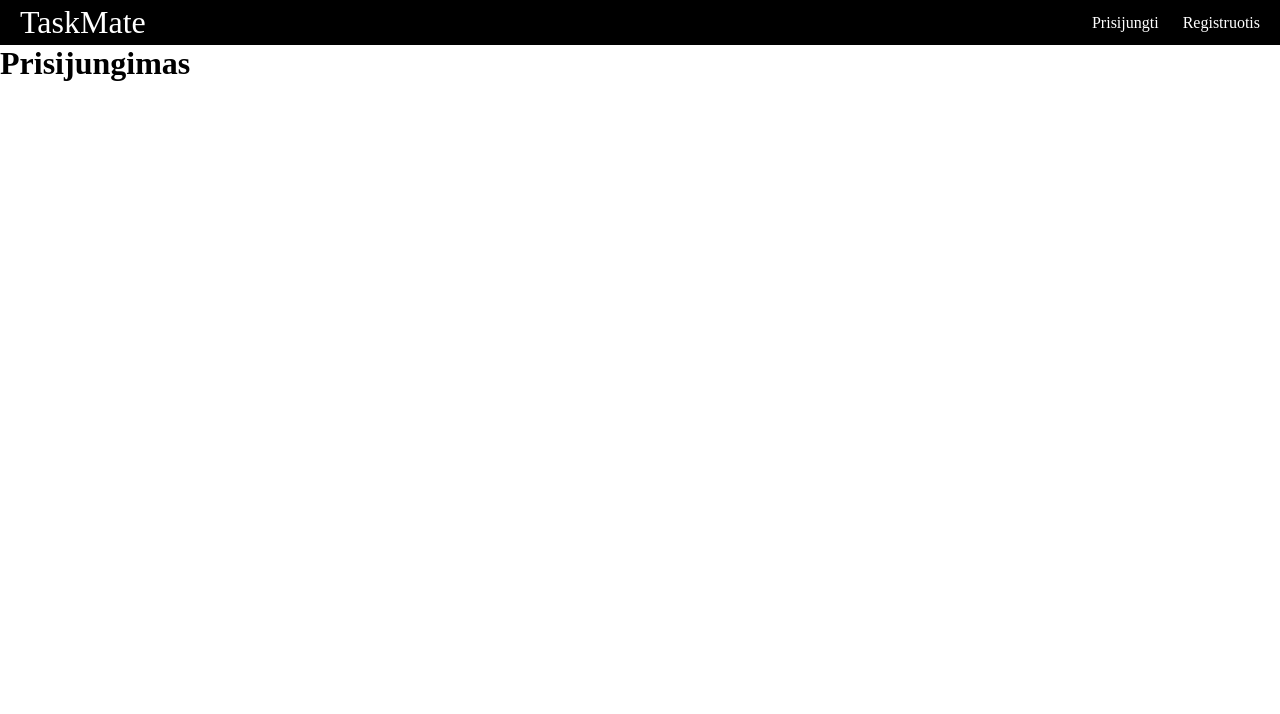
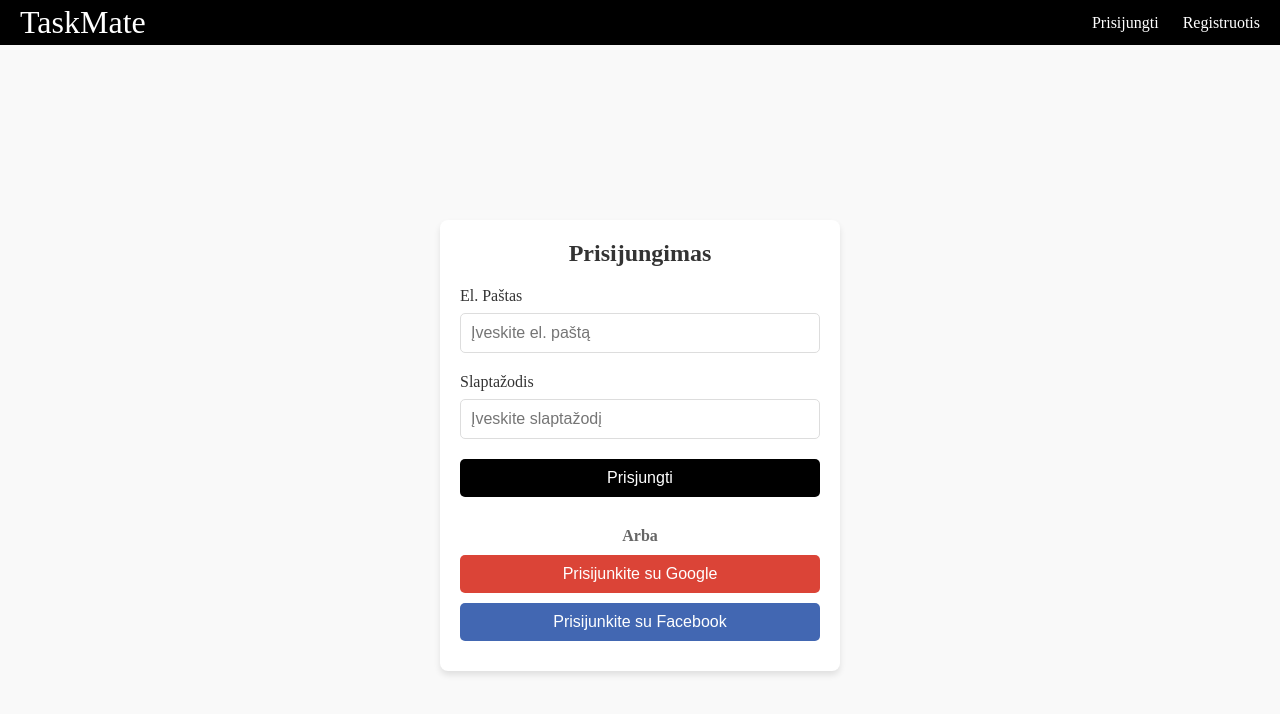
Before and after one commit to reikal1337/task-manager-smk, a Next.js app: page /prisijungimas in a window 1280 px wide. Shown: the top 714 px of the page. Built offline with nearby package versions, Linux system fonts and the light colour scheme; no server answers.

Commit message:
feat: updated prisijungimas page.

```diff
--- a/src/app/prisijungimas/page.js
+++ b/src/app/prisijungimas/page.js
@@ -1,7 +1,55 @@
-import React from "react";
+"use client";
+
+import React, { useState } from "react";
+import "./prisijungimas.css";
 
 const PrisijungimasPage = () => {
-  return <h1>Prisijungimas</h1>;
+  const [email, setEmail] = useState("");
+  const [password, setPassword] = useState("");
+
+  const handleSubmit = (e) => {
+    e.preventDefault();
+    console.log("Form Data Submitted:", { email, password });
+  };
+
+  return (
+    <div className="container">
+      <form className="registration-form" onSubmit={handleSubmit}>
+        <h1>Prisijungimas</h1>
+
+        <label htmlFor="email">El. Paštas</label>
+        <input
+          type="text"
+          id="email"
+          placeholder="Įveskite el. paštą"
+          value={email}
+          onChange={(e) => setEmail(e.target.value)}
+        />
+
+        <label htmlFor="password">Slaptažodis</label>
+        <input
+          type="password"
+          id="password"
+          placeholder="Įveskite slaptažodį"
+          value={password}
+          onChange={(e) => setPassword(e.target.value)}
+        />
+
+        <button type="submit" className="btn">
+          Prisjungti
+        </button>
+
+        <h2>Arba</h2>
+
+        <button type="button" className="socialbtn google">
+          Prisijunkite su Google
+        </button>
+        <button type="button" className="socialbtn facebook">
+          Prisijunkite su Facebook
+        </button>
+      </form>
+    </div>
+  );
 };
 
 export default PrisijungimasPage;
--- /dev/null
+++ b/src/app/prisijungimas/prisijungimas.css
@@ -0,0 +1,95 @@
+.container {
+    display: flex;
+    justify-content: center;
+    align-items: center;
+    height: 100vh;
+    background-color: #f9f9f9;
+    padding: 1.25rem;
+    box-sizing: border-box;
+}
+
+.registration-form {
+    background: white;
+    padding: 1.25rem;
+    border-radius: 0.5rem;
+    box-shadow: 0 0.25rem 0.375rem rgba(0, 0, 0, 0.1);
+    width: 100%;
+    max-width: 25rem;
+    display: flex;
+    flex-direction: column;
+}
+
+.registration-form h1 {
+    font-size: 1.5rem;
+    margin-bottom: 1.25rem;
+    text-align: center;
+    color: #333;
+}
+
+.registration-form label {
+    margin-bottom: 0.5rem;
+    font-size: 1rem;
+    color: #333;
+}
+
+.registration-form input {
+    width: 100%;
+    padding: 0.625rem;
+    margin-bottom: 1.25rem;
+    border: 0.0625rem solid #ddd;
+    border-radius: 0.3125rem;
+    font-size: 1rem;
+}
+
+.registration-form .btn {
+    padding: 0.625rem;
+    background-color: black;
+    color: white;
+    font-size: 1rem;
+    border: none;
+    border-radius: 0.3125rem;
+    cursor: pointer;
+    margin-bottom: 1.25rem;
+    transition: background-color 0.3s ease;
+}
+
+.registration-form .btn:hover {
+    background-color: grey;
+}
+
+.social-buttons {
+    display: flex;
+    justify-content: space-between;
+    gap: 2rem;
+    margin-bottom: 1.5rem;
+}
+
+.registration-form .socialbtn {
+    padding: 10px;
+    font-size: 1rem;
+    border: none;
+    border-radius: 5px;
+    cursor: pointer;
+    margin-bottom: 10px;
+}
+
+.registration-form .socialbtn.google {
+    background-color: #db4437;
+    color: white;
+}
+
+.registration-form .socialbtn.facebook {
+    background-color: #4267b2;
+    color: white;
+}
+
+.registration-form .socialbtn:hover {
+    opacity: 0.9;
+    color: grey;
+}
+.registration-form h2 {
+    text-align: center;
+    font-size: 1rem;
+    color: #666;
+    margin: 0.625rem 0;
+}
```
Also changed, not shown: 1 other file (tests, documents, lock files or other folders).
